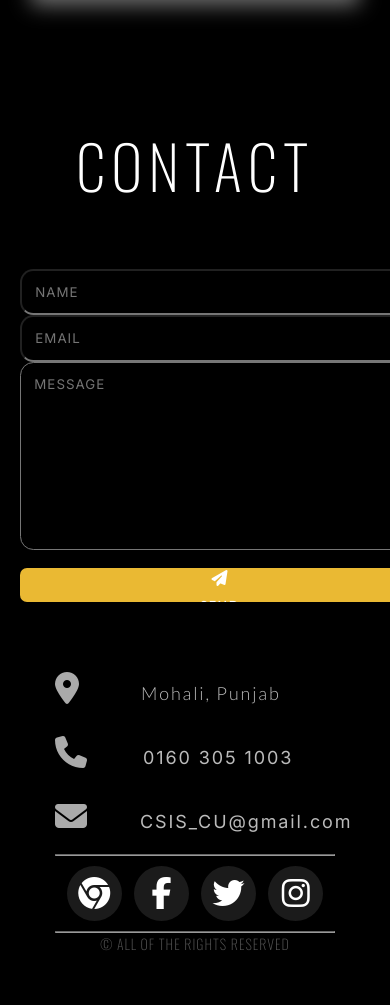
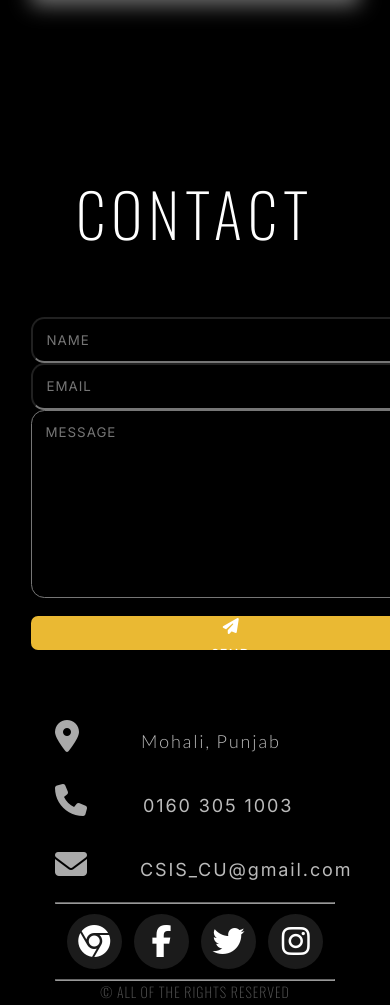
Before and after one commit to dashingvinit/CSISmain, a plain HTML site: page index.html in a window 390 px wide. Shown: the part 4143-5148 px from the top of the page. Drawn offline with nearby package versions, Linux system fonts and the light colour scheme.

Commit message:
responsive

```diff
--- a/index.html
+++ b/index.html
@@ -300,7 +300,12 @@
         data-aos-duration="1000"></div>
     </section>
 
-    <section id="contact" data-aos="fade-up" data-aos-duration="1000">
+    <section
+      id="contact"
+      class="wrapper"
+      data-aos="fade-up"
+      data-aos-duration="1000">
+      <div class="container">
         <h1 class="section-header">Contact</h1>
 
         <div class="contact-wrapper">
@@ -410,6 +415,7 @@
             <div class="copyright">&copy; ALL OF THE RIGHTS RESERVED</div>
           </div>
         </div>
+      </div>
     </section>
     <footer></footer>
     <!-- ==== Footer -->
```
Lines whose indentation alone changed are shown as unchanged.
